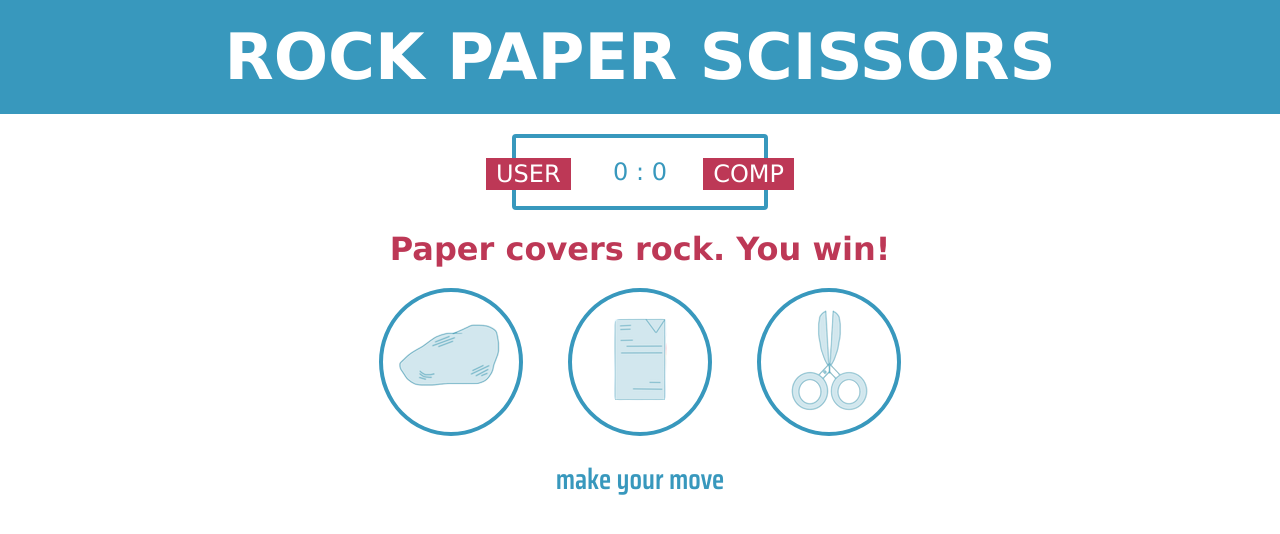
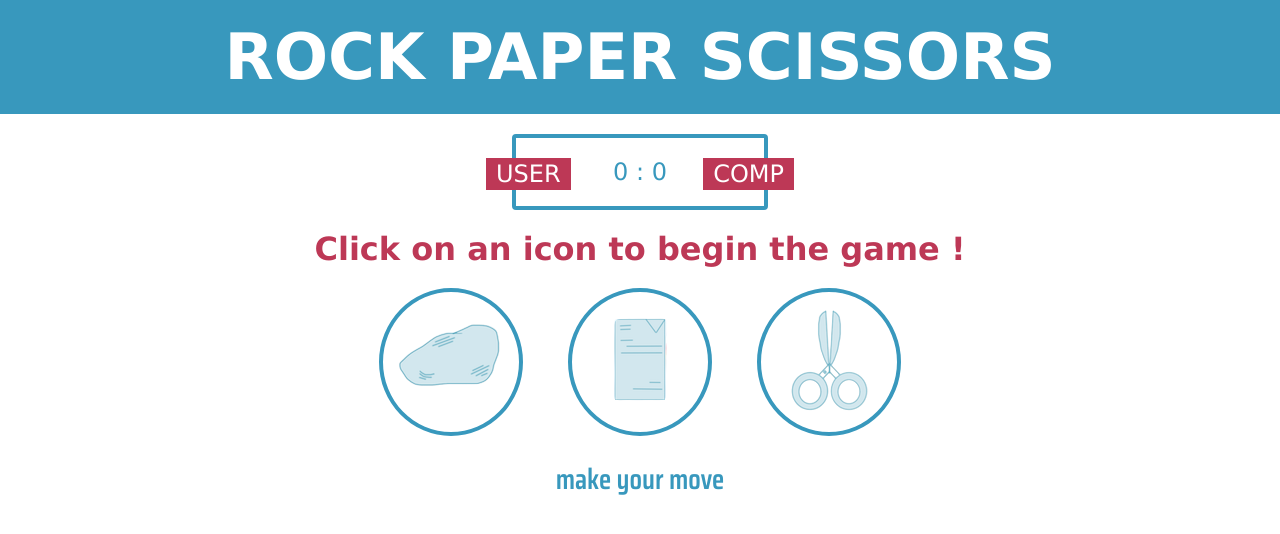
Before and after one commit to ankasengupta/rock-paper-scissors, a plain HTML site: page index.html in a window 1280 px wide. Drawn offline with Linux system fonts and the light colour scheme; a web font is replaced by a local one.

Commit message:
updated index.html

```diff
--- a/index.html
+++ b/index.html
@@ -22,7 +22,7 @@
         </div>
 
         <div class="result">
-            <p>Paper covers rock. You win!</p>
+            <p>Click on an icon to begin the game !</p>
         </div>
 
         <!-- Creating rock, paper, scissor options -->
```
